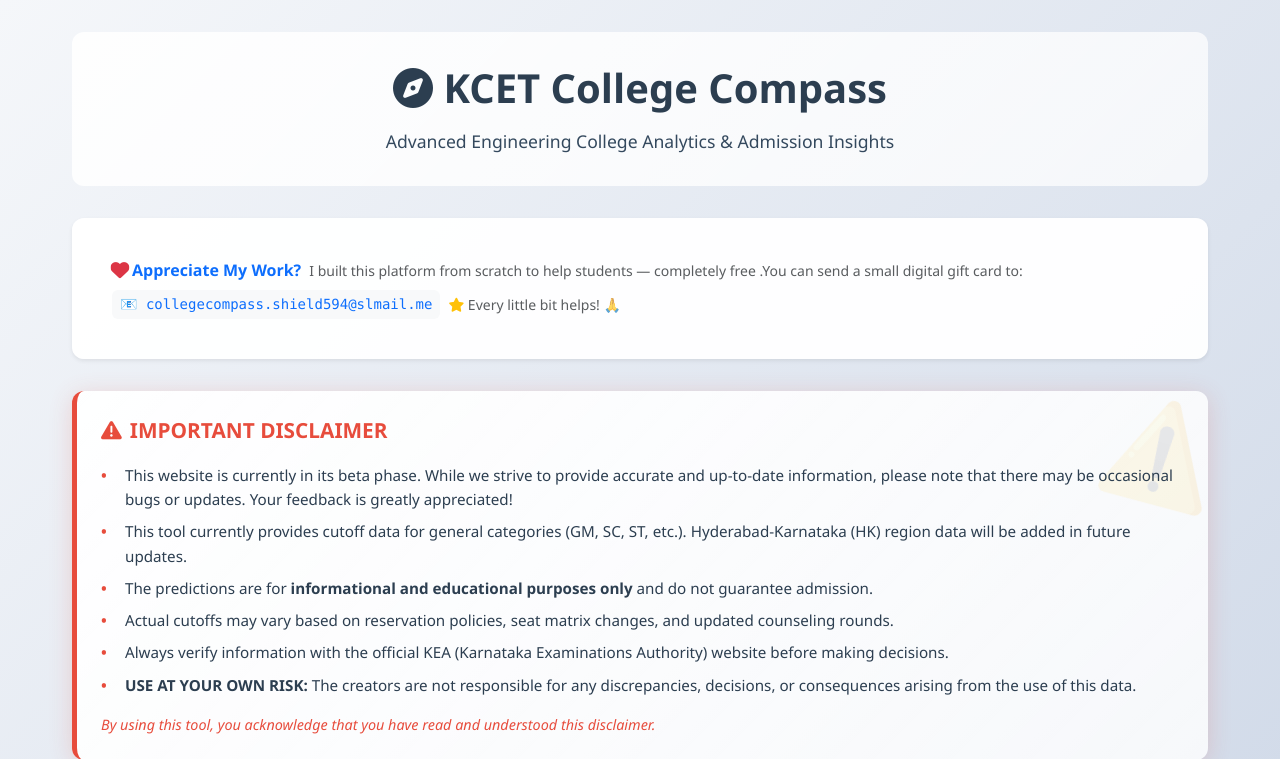
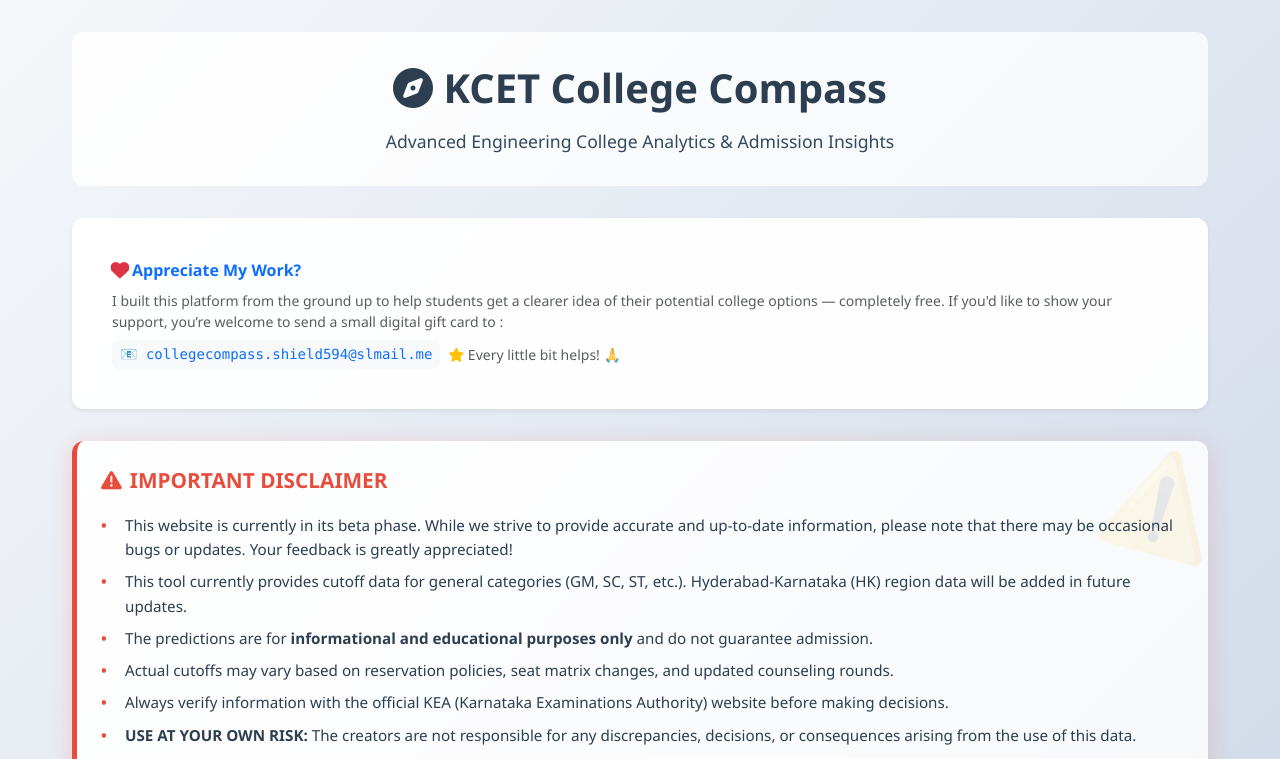
Before and after one commit to Conspirant/KCET-College-Compass, a Flask app: template templates/college.html in a window 1280 px wide. Shown: the top 759 px of the page. Run offline with Flask 3, Linux system fonts and the light colour scheme; the template is opened without the code that fills it, so the values that code supplies are empty; parts of the project's set-up code (start-up, migrations or seed data) failed here and were passed over; some libraries are stand-ins or nearby versions.

Commit message:
Update college.html

```diff
--- a/templates/college.html
+++ b/templates/college.html
@@ -1015,7 +1015,7 @@
                             <i class="fas fa-heart text-danger animate__animated animate__heartBeat animate__infinite me-1"></i>
                             <span class="text-primary fw-semibold">Appreciate My Work?</span>
                         </span>
-                    <span class="text-muted small">I built this platform from scratch to help students — completely free .You can  send a small digital gift card to:</span>
+                    <span class="text-muted small">I built this platform from the ground up to help students get a clearer idea of their potential college options — completely free. If you'd like to show your support, you’re welcome to send a small digital gift card to :</span>
                         <code class="text-primary bg-light px-2 py-1 rounded">📧 collegecompass.shield594@slmail.me</code>
                         <span class="text-muted small">
                             <i class="fas fa-star text-warning"></i>
```
